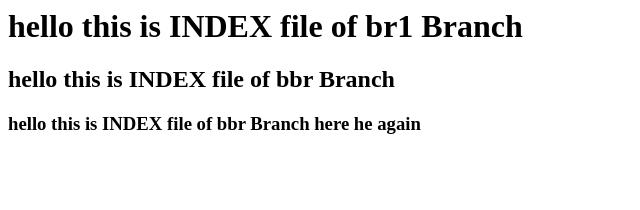
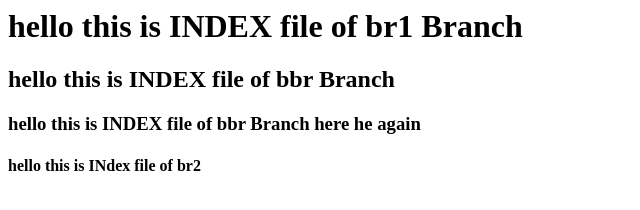
Before and after one commit to LM10Piyush/PiyushF, a plain HTML site: page index.html in a window 1280 px wide. Shown: the whole page, without its empty margins (0-640 px from the left). Drawn offline with Linux system fonts and the light colour scheme.

Commit message:
Index file update
br2 added

```diff
--- a/index.html
+++ b/index.html
@@ -1,3 +1,4 @@
 <h1> hello this is INDEX file of br1 Branch </h1>
 <h2> hello this is INDEX file of bbr Branch </h2>
 <h3> hello this is INDEX file of bbr Branch  here he again</h3>
+<h4> hello this is INdex file of br2 </h4>
```
